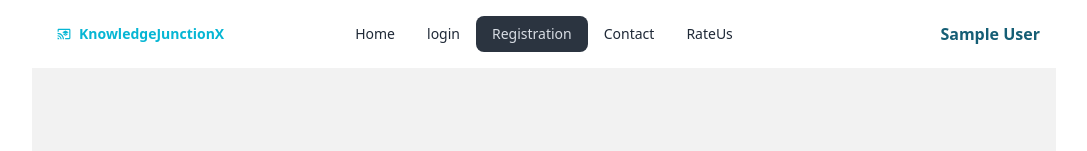
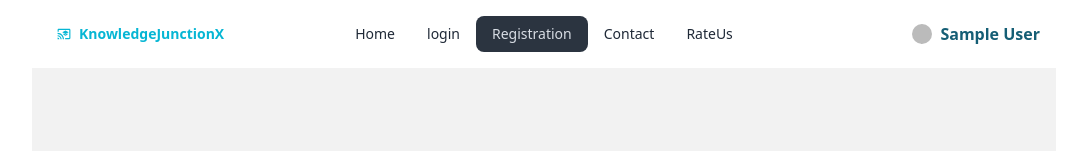
Before and after one commit to Pritom003/Event-Managment-client, a React (Vite) app: page /regi in a window 1280 px wide. Shown: the top 151 px of the page, without its empty margins (96-1183 px from the left). Built offline with nearby package versions, Linux system fonts and the light colour scheme; no server answers; sample sign-in values are in the browser's storage.

Commit message:
added the image and name on navbar

```diff
--- a/src/COMPONENTS/Header/Navbar.jsx
+++ b/src/COMPONENTS/Header/Navbar.jsx
@@ -48,7 +48,8 @@ const Navbar = () => {
   <div className="navbar-end">
    {
     user ? <button onClick={handlesignout} className=' font-bold md:mr-2 text-cyan-800'><div className='flex justify-center align-middle items-center gap-2'>
-      <img className='h-[35px] rounded-full' src={user.photoURl} alt="" /> {user.displayName}
+       <img className='h-[20px] rounded-full' src={user.photoURL} alt="" />
+   {user.displayName}
 
        </div></button>: <Link to='/login'><button
      className='text-xl  font-bold mr-2 text-cyan-800'>login</button></Link>
--- a/src/Pages/Registration.jsx
+++ b/src/Pages/Registration.jsx
@@ -3,6 +3,7 @@ import { AuthContext } from '../COMPONENTS/Authfiles/AuthProvider';
 import { Link } from 'react-router-dom';
 import { FcGoogle } from 'react-icons/fc';
 import Swal  from 'sweetalert2';
+import { updateProfile } from 'firebase/auth';
 
 const Registration = () => {
   const { createUser, googleSignin } = useContext(AuthContext);
@@ -41,6 +42,16 @@ const Registration = () => {
       createUser(email, password)
         .then((res) => {
           console.log(res.user);
+          updateProfile(res.user,{
+            displayName: `${namee}`,
+             photoURL:`${photo}`
+          })
+          .then(nameimg=>{
+            console.log('success image',nameimg)
+          })
+          .catch(err=>{
+            console.error(err,'error img')
+          })
 
           Swal.fire({
             position: 'top-end',
```
